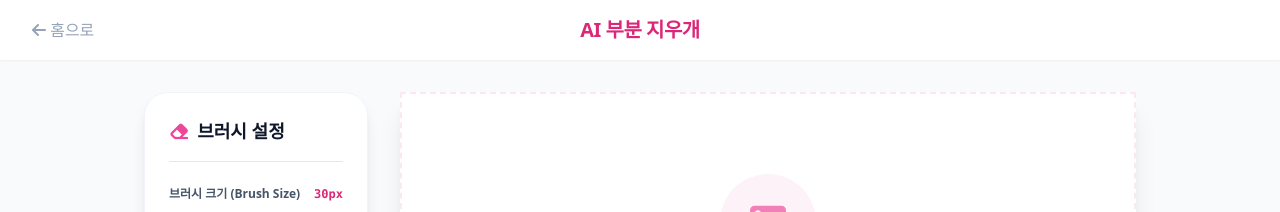
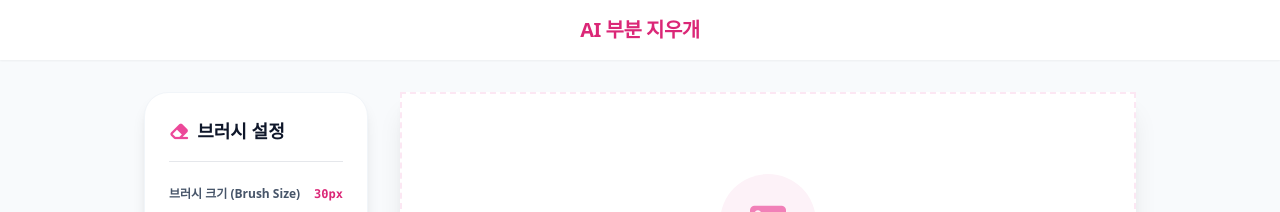
Before and after one commit to takionss/main, a Jekyll site: the page web/object-eraser/index.html, which Jekyll copies as it is, in a window 1280 px wide. Shown: the top 212 px of the page. Built offline with Jekyll 4.4.1, drawn with Linux system fonts in a browser that asks for light colours; nearby versions of some CDN libraries.

Commit message:
Update index.html

```diff
--- a/web/object-eraser/index.html
+++ b/web/object-eraser/index.html
@@ -72,9 +72,6 @@
 <body class="bg-slate-50 min-h-screen font-sans text-slate-900 flex flex-col">
 
     <header class="bg-white shadow-sm py-4 relative">
-        <a href="../../index.html" class="absolute left-8 top-1/2 -translate-y-1/2 text-slate-400 hover:text-pink-600 transition-colors">
-            <i class="fas fa-arrow-left"></i> 홈으로
-        </a>
         <h1 class="text-xl font-bold text-center text-pink-600 tracking-tight">AI 부분 지우개</h1>
     </header>
 
```
